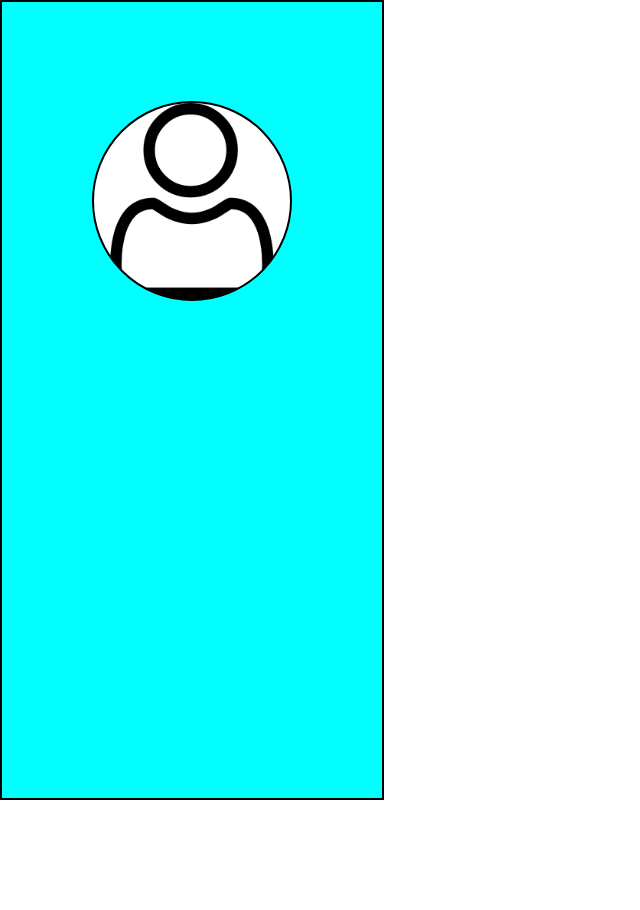
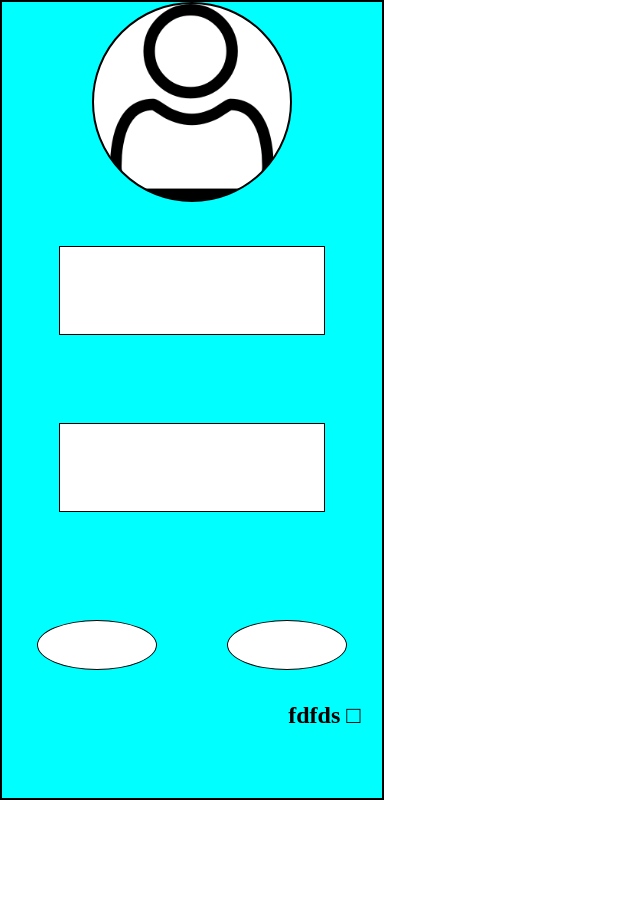
Before and after one commit to elingenierobecerra/grupo1, a plain HTML site: page index2.html in a window 1280 px wide. Shown: the whole page, without its empty margins (0-640 px from the left). Before the commit the page ends 800 px from the top, so only its background shows below. Drawn offline with Linux system fonts and the light colour scheme.

Commit message:
Crear los espacios del formulario

```diff
--- a/css/style2.css
+++ b/css/style2.css
@@ -31,3 +31,52 @@
     background-color: white;
     background-size: cover;
 }
+.derecha > :nth-child(2){
+    display: grid;
+    grid-template-columns: 1fr;
+    grid-template-rows: 1fr 1fr;
+}
+.divi{
+    width: 100%;
+    height: 100%;
+}
+.derecha > :nth-child(2) > :nth-child(1){
+    display: grid;
+    grid-template-columns: 1fr;
+    grid-template-rows: 5fr 5fr;
+    justify-content: center;
+    align-items: center;
+}
+.cuadro{
+    background-color: white;
+    height: 50%;
+    width: 70%;
+    margin: auto;
+    border: black 1px solid;
+}
+.derecha > :nth-child(2) > :nth-child(2){
+    display: grid;
+    grid-template-columns: 1fr 1fr;
+    grid-template-rows: 1fr 1fr;
+    justify-content: center;
+    align-items: center;
+}
+.derecha > :nth-child(2) > :nth-child(2) > :nth-child(1),
+.derecha > :nth-child(2) > :nth-child(2) > :nth-child(2){
+    width: 120px;
+    height: 50px;
+    border-radius: 100%;
+}
+.cuadrito{
+    /* background-color: white; */
+    height: 50%;
+    width: 50%;
+    /* border: black 1px solid; */
+    margin-left: 85px;
+    margin-bottom: 150px;
+    text-align: center;
+}
+.derecha > :nth-child(2) > :nth-child(2) > :nth-child(3){
+    background-color: transparent;
+    border: 0px;
+}
--- a/index2.html
+++ b/index2.html
@@ -12,7 +12,18 @@
             <div class="zona">
                 <div class="circle"></div>
             </div>
-            <div class="zona"></div>
+            <div class="zona">
+               <div class="divi">
+                <div class="cuadro"></div>
+                <div class="cuadro"></div>
+               </div>
+               <div class="divi">
+                    <div class="cuadro"></div>
+                    <div class="cuadro"></div>
+                    <div class="cuadro"></div>
+                    <div class="cuadrito"><h2>fdfds    □</h2></div>
+               </div>
+            </div>
         </div>
     </div>
 </body>
```
